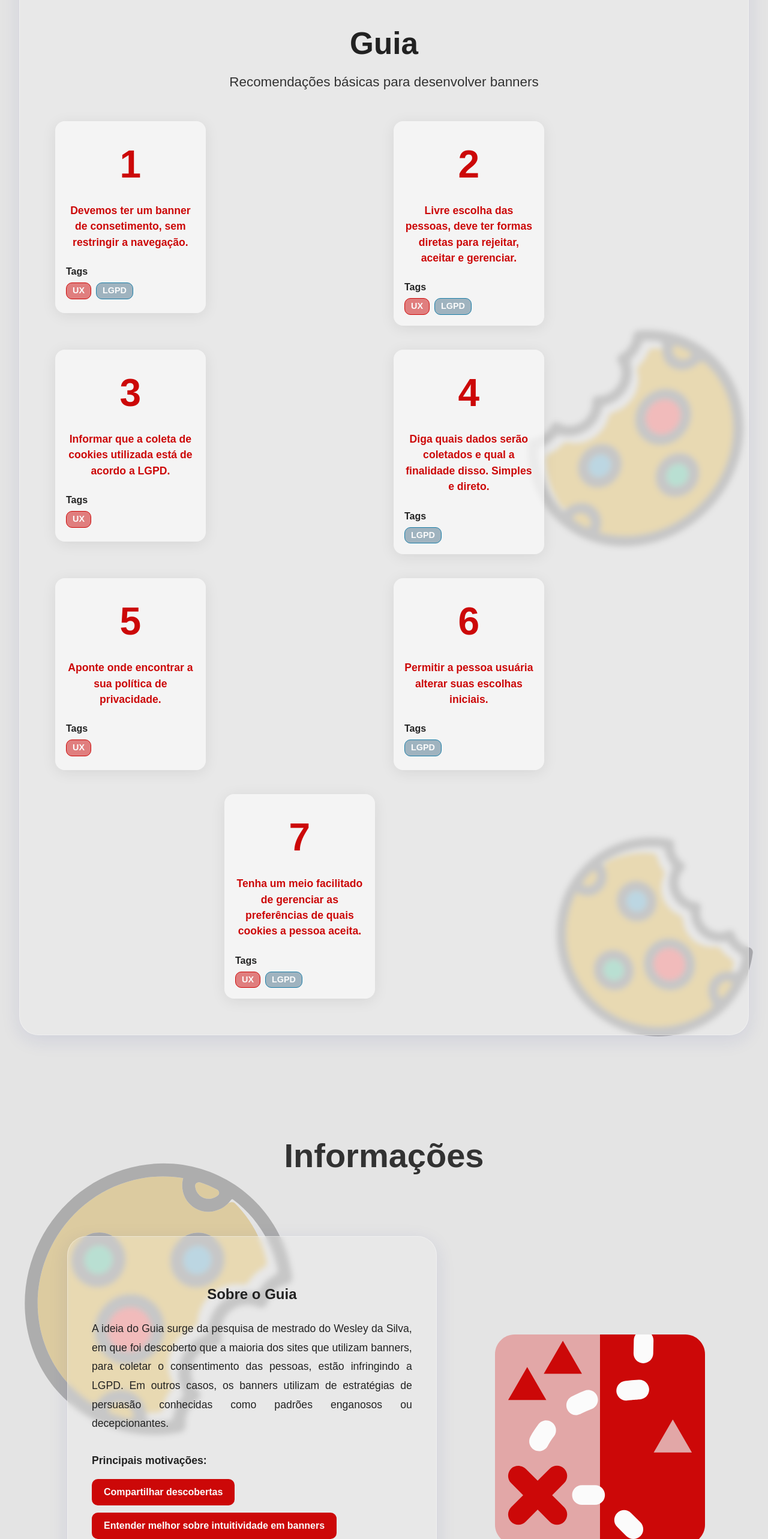
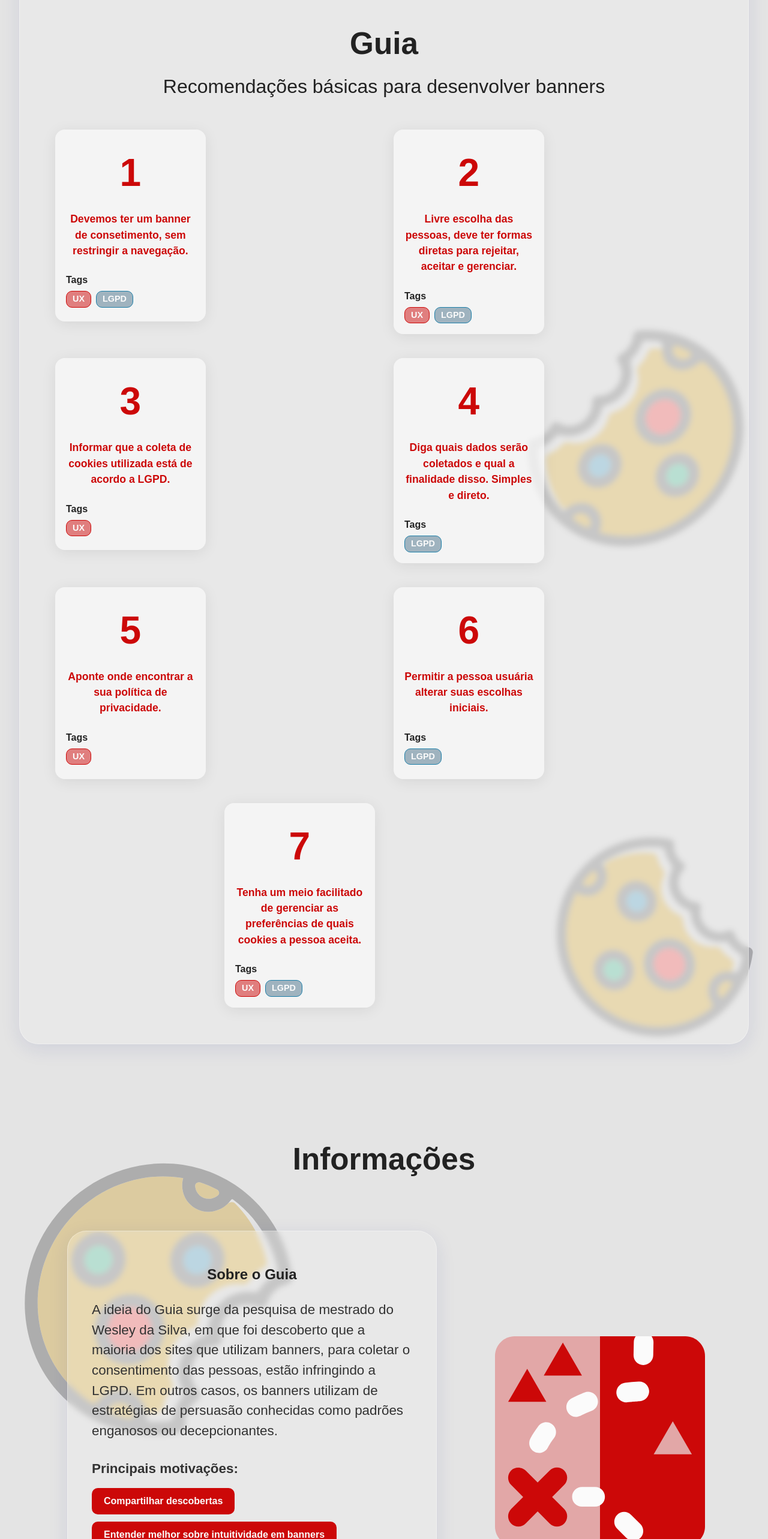
Before and after one commit to amanda-bmelo/guide-for-consent-banners, a React (Create React App) app: page / in a window 1280 px wide. Shown: the part 980-3546 px from the top of the page at 60% size. Built offline with nearby package versions, Linux system fonts and the light colour scheme; a web font is replaced by a local one.

Commit message:
style(Guide, About): remove unused styles and update header elements for consistency

```diff
--- a/src/sections/About/About.css
+++ b/src/sections/About/About.css
@@ -1,12 +1,5 @@
 .about-section {
   padding: 80px;
-}
-
-.about-section h2 {
-  text-align: center;
-  font-size: 3.5rem;
-  margin-bottom: 60px;
-  color: var(--medium-dark-color);
 }
 
 .about-list {
@@ -34,13 +27,6 @@
   margin-bottom: 30px;
   line-height: 1;
   text-align: center;
-}
-
-.about-content p {
-  font-size: 1.1rem;
-  line-height: 1.8;
-  margin-bottom: 20px;
-  text-align: justify;
 }
 
 .about-content p:last-of-type {
--- a/src/sections/Guide/Guide.css
+++ b/src/sections/Guide/Guide.css
@@ -1,19 +1,6 @@
 .guide-header {
   text-align: center;
   margin-bottom: 48px;
-}
-
-.guide-header h2 {
-  font-size: 3.2rem;
-  font-weight: 700;
-  color: var(--dark-color);
-  margin-bottom: 0.5rem;
-}
-
-.guide-header p {
-  font-size: 1.4rem;
-  color: var(--medium-dark-color);
-  margin: 0;
 }
 
 .guide-list {
--- a/src/sections/Guide/Guide.js
+++ b/src/sections/Guide/Guide.js
@@ -45,7 +45,7 @@ const Guide = () => {
     <section id="guide" className="section guide-section">
       <div className="guide-header">
         <h2>Guia</h2>
-        <p>Recomendações básicas para desenvolver banners</p>
+        <h3>Recomendações básicas para desenvolver banners</h3>
       </div>
       <div className="guide-list">
         {recommendations.map((rec, idx) => (
--- a/src/styles/globals.css
+++ b/src/styles/globals.css
@@ -19,3 +19,25 @@ body {
   margin: 2rem;
   color: var(--dark-color);
 }
+
+h2 {
+  font-size: 3.2rem;
+  font-weight: 700;
+  color: var(--dark-color);
+  margin-bottom: 0.5rem;
+  text-align: center;
+}
+
+h3 {
+  font-size: 2rem;
+  font-weight: 400;
+  color: var(--dark-color);
+  margin: 0;
+  text-align: center;
+}
+
+p {
+  font-size: 1.4rem;
+  color: var(--medium-dark-color);
+  margin: 0;
+}
```
